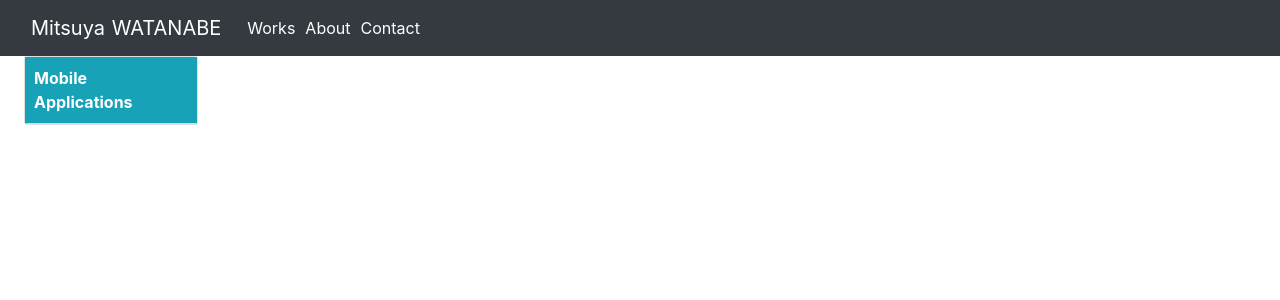
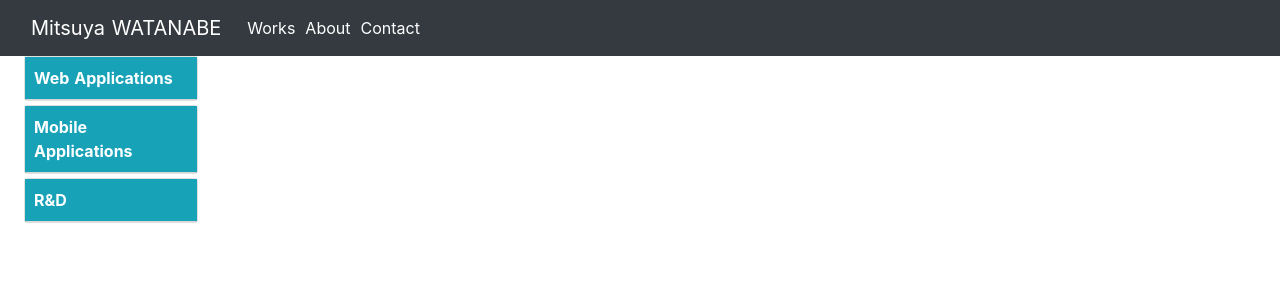
Before and after one commit to mitsuyacider/portfolio-2018, a Nuxt app: page / in a window 1280 px wide. Shown: the top 300 px of the page. Built offline with nearby package versions, Linux system fonts and the light colour scheme.

Commit message:
Use json data for category menu

```diff
--- a/components/Pattern3.vue
+++ b/components/Pattern3.vue
@@ -59,14 +59,16 @@ export default {
   },
   data () {
     return {
-      gravityPattern: {},
+      gravityPattern: undefined,
       screenWidth: 0,
       screenHeight: 0
     }
   },
   beforeDestroy () {
     // NOTE: Stop rendering
-    this.gravityPattern.stopAnimation()
+    if (this.gravityPattern !== undefined) {
+      this.gravityPattern.stopAnimation()
+    }
   },
   mounted () {
     if (process.browser) {
--- a/components/WorksMenu.vue
+++ b/components/WorksMenu.vue
@@ -1,6 +1,8 @@
 <template>
   <div role="tablist">
-    <category-card :works=works :accordionId="'accordion2'" :title="'Mobile Applications'" />
+    <category-card :works="works['web']" :accordionId="'accordion1'" :title="'Web Applications'" />
+    <category-card :works="works['mobile']" :accordionId="'accordion2'" :title="'Mobile Applications'" />
+    <category-card :works="works['r_d']" :accordionId="'accordion3'" :title="'R&D'" />
 
   </div>
 </template>
```
